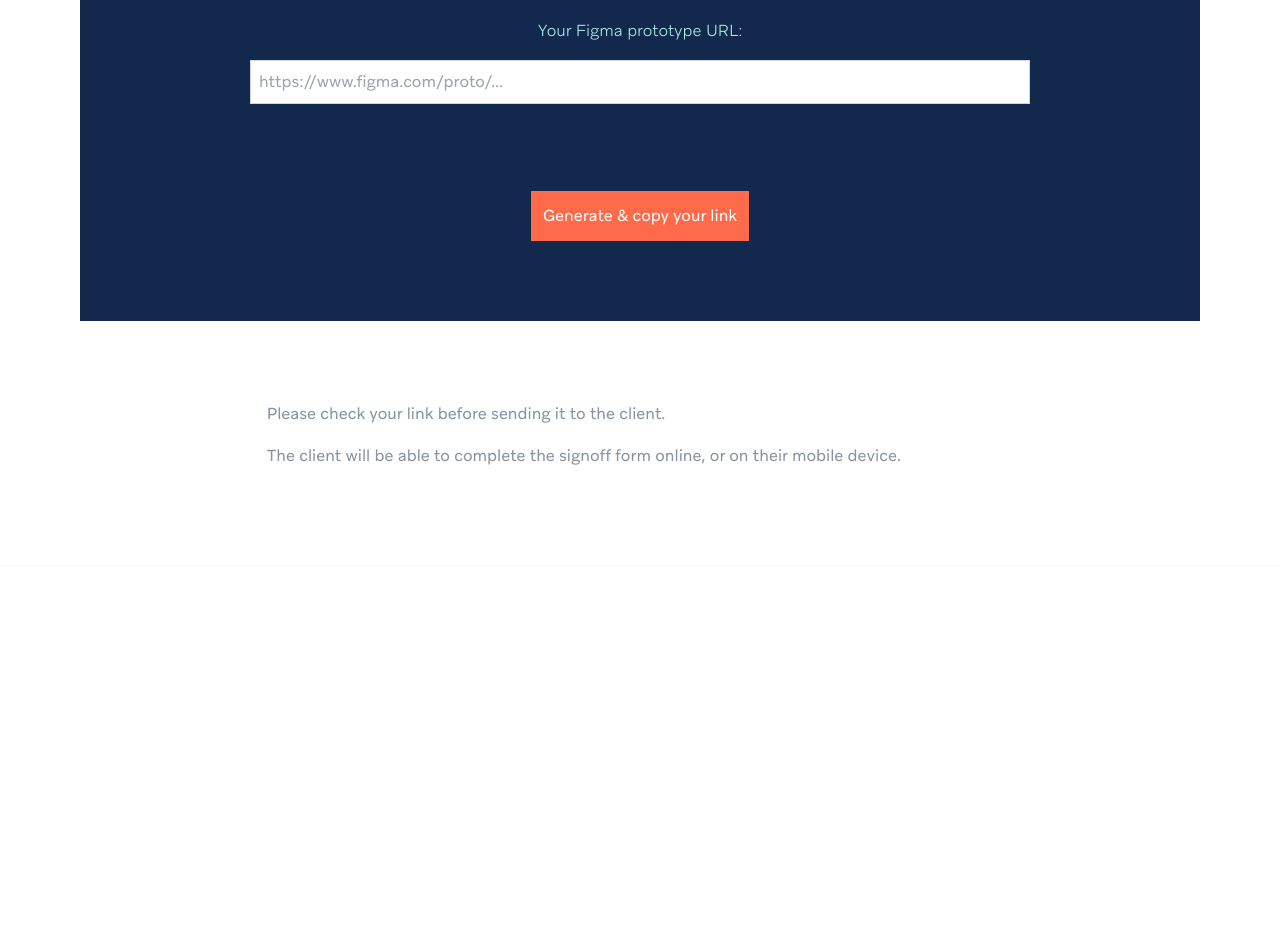
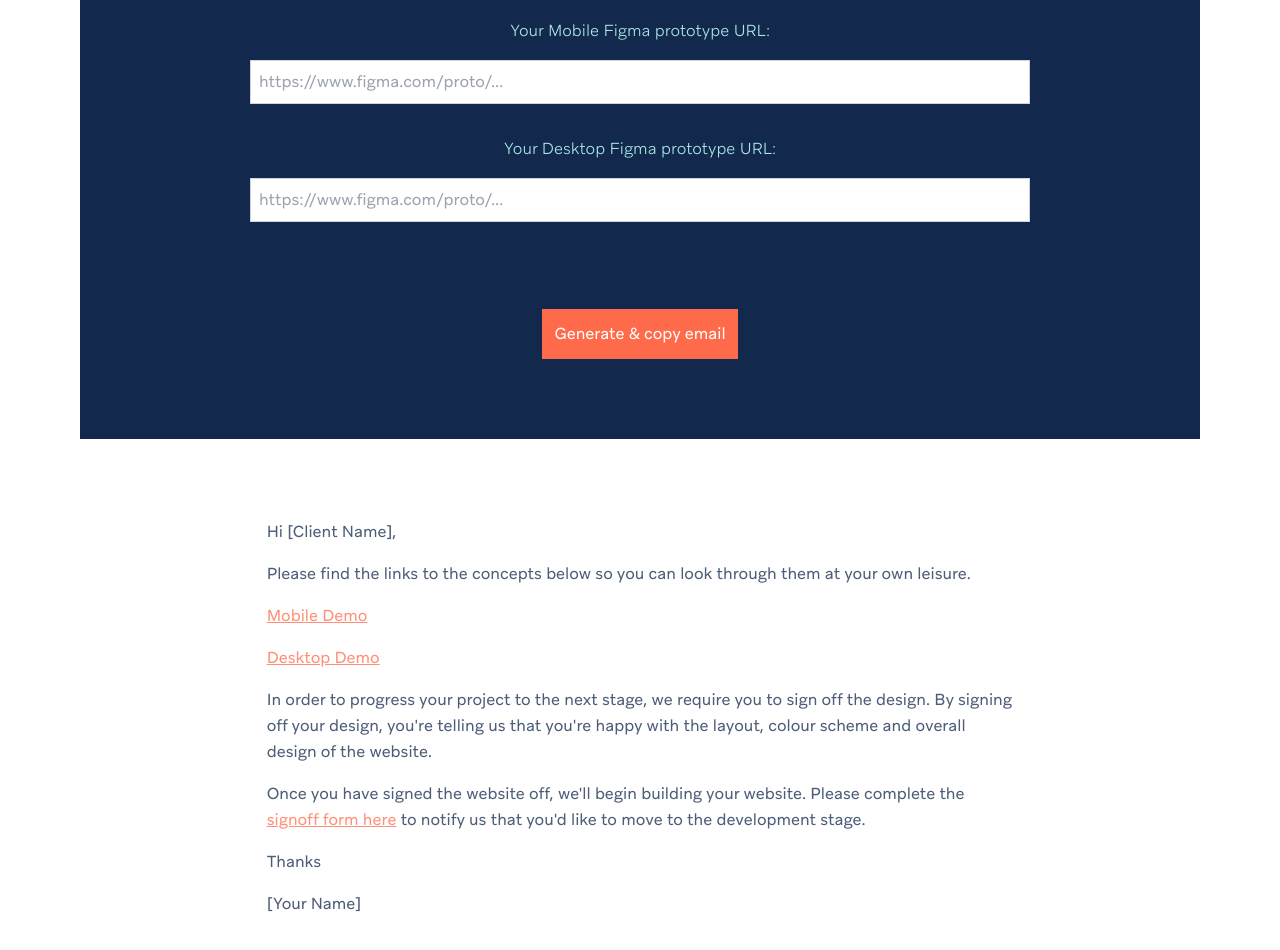
Before and after one commit to adtrak/adtrak-signoff, a Next.js app: page /generate in a window 1280 px wide. Shown: the part 440-1390 px from the top of the page. Before the commit the page ends 1022 px from the top, so only its background shows below. Built offline with nearby package versions, Linux system fonts and the light colour scheme; what tailwindcss-filters would draw is missing.

Commit message:
Generate template email

```diff
--- a/pages/generate.js
+++ b/pages/generate.js
@@ -14,13 +14,34 @@ export default function Home() {
   const [copySuccess, setCopySuccess] = useState('');
 
   const generateLink = (e) => {
-    let figmaUrl = document.getElementById('figmaUrl').value;
-    let signOffUrl = "https://adtrak-signoff.vercel.app/?figma="+figmaUrl;
+    // Grab the values from our inputs
+    let desktopFigmaUrl = document.getElementById('desktopFigmaUrl').value;
+    let mobileFigmaUrl = document.getElementById('mobileFigmaUrl').value;
+
+    if(mobileFigmaUrl == "") {
+      document.querySelector('.mobile-figma-link').classList.add('hidden');
+    }
+    else {
+      document.querySelector('.mobile-figma-link').classList.remove('hidden');
+      document.querySelector('.mobile-figma-link').href = mobileFigmaUrl;
+    }
+
+    // Add the values to our email links
+    document.querySelector('.desktop-figma-link').href = desktopFigmaUrl;
+
+    // Generate and set the signoff URL
+    let signOffUrl = "https://adtrak-signoff.vercel.app/?figma="+desktopFigmaUrl;
     document.getElementById('sign-off-url').value = signOffUrl;
-    document.getElementById('sign-off-url').focus();
-    document.getElementById('sign-off-url').select();
+
+    setCopySuccess('Copied! Paste this into an email to send to the client.');
+
+    document.querySelector('.signoff-link').href = signOffUrl;
+    var range = document.createRange();
+    range.selectNode(document.querySelector('.complete-email'));
+    window.getSelection().removeAllRanges(); // Clear selection
+    window.getSelection().addRange(range); // Select the text
     document.execCommand('copy');
-    setCopySuccess('Copied! Paste this into an email to send to the client.');
+    window.getSelection().removeAllRanges(); // Clear selection
   }
 
 
@@ -51,9 +72,14 @@ export default function Home() {
                 <div className="w-full 3xl:flex md:flex-wrap md:justify-center p-6 mx-auto font-light text-white bg-secondary-dark lg:p-10 xl:p-16 mt-[-30px]">
 
                   <label className="flex-wrap items-center justify-center block p-4 3xl:flex 3xl:justify-end 3xl:w-4/5 text-secondary-dark">
-                    <span className="block w-full mb-4 text-center 3xl:text-left 3xl:mr-4 text-secondary-light">Your Figma prototype URL:</span>
                     <div className="flex flex-col items-center 3xl:items-start 3xl:w-full">
-                      <input id="figmaUrl" type="url" className="w-13/16" placeholder="https://www.figma.com/proto/..." />
+
+                      <span className="block w-full mb-4 text-center 3xl:text-left 3xl:mr-4 text-secondary-light">Your Mobile Figma prototype URL:</span>
+                      <input id="mobileFigmaUrl" type="url" className="w-13/16" placeholder="https://www.figma.com/proto/..." />
+
+                      <span className="block w-full mt-8 mb-4 text-center 3xl:text-left 3xl:mr-4 text-secondary-light">Your Desktop Figma prototype URL:</span>
+                      <input id="desktopFigmaUrl" type="url" className="w-13/16" placeholder="https://www.figma.com/proto/..." />
+
                       <input id="sign-off-url" type="text" className="w-full mt-4 font-light text-center text-white border-0 opacity-25 3xl:text-left selected:bg-primary-dark text-2xs focus:bg-none focus:outline-none bg-secondary-dark" />
                     </div>
                   </label>
@@ -64,7 +90,7 @@ export default function Home() {
                       onClick={generateLink}
                       className="inline-block p-3 text-center text-white transition bg-primary hover:opacity-90 hover:no-underline"
                     >
-                      Generate &amp; copy your link
+                      Generate &amp; copy email
                     </button>
                     <p className="absolute w-full mt-2 text-center text-white transform -translate-x-1/2 -bottom-4 3xl:bottom-2 left-1/2 text-2xs">{copySuccess}</p>
                   </label>
@@ -74,13 +100,29 @@ export default function Home() {
             </Container>
           </section>
 
-          <section id="moreInfo" className="mb-4 border-b border-gray-100 opacity-50">
+          <section id="moreInfo" className="mb-4 border-b border-gray-100 opacity-75">
             <Container>
               <div className="p-6 md:p-20 lg:w-8/12 xl:w-7/12 2xl:w-1/2 lg:px-0 md:mx-auto content">
 
-                <p>Please check your link before sending it to the client.</p>
+                <div className="complete-email">
 
-                <p>The client will be able to complete the signoff form online, or on their mobile device.</p>
+                  <p>Hi [Client Name],</p>
+
+                  <p>Please find the links to the concepts below so you can look through them at your own leisure.</p>
+
+                  <p><a className="underline mobile-figma-link text-primary" href="">Mobile Demo</a></p>
+
+                  <p><a className="underline desktop-figma-link text-primary" href="">Desktop Demo</a></p>
+
+                  <p>In order to progress your project to the next stage, we require you to sign off the design. By signing off your design, you're telling us that you're happy with the layout, colour scheme and overall design of the website.</p>
+
+                  <p>Once you have signed the website off, we'll begin building your website. Please complete the <a className="underline signoff-link text-primary" href="">signoff form here</a> to notify us that you'd like to move to the development stage.</p>
+
+                  <p>Thanks</p>
+
+                  <p>[Your Name]</p>
+
+                </div>
 
               </div>
             </Container>
```
